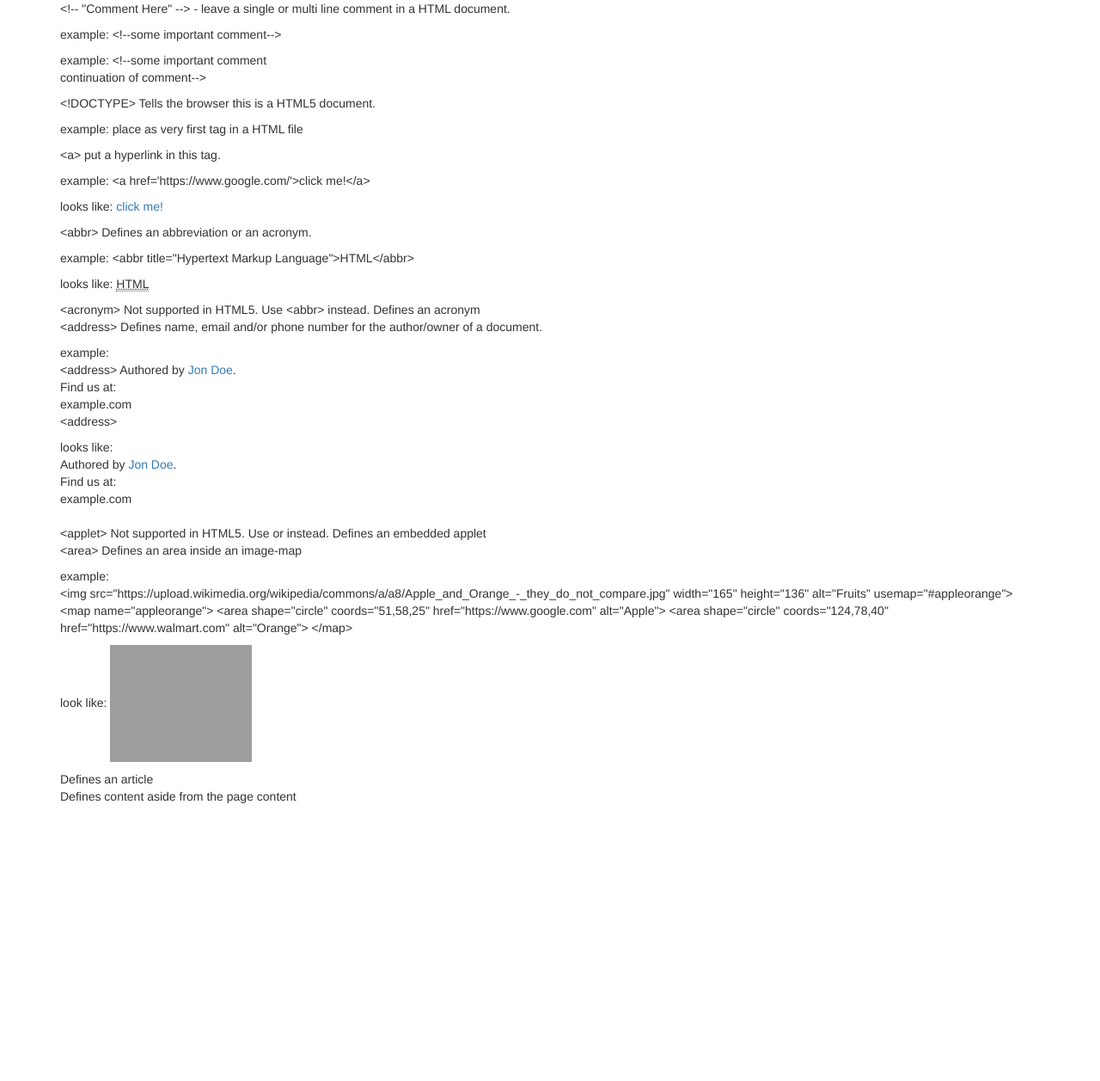
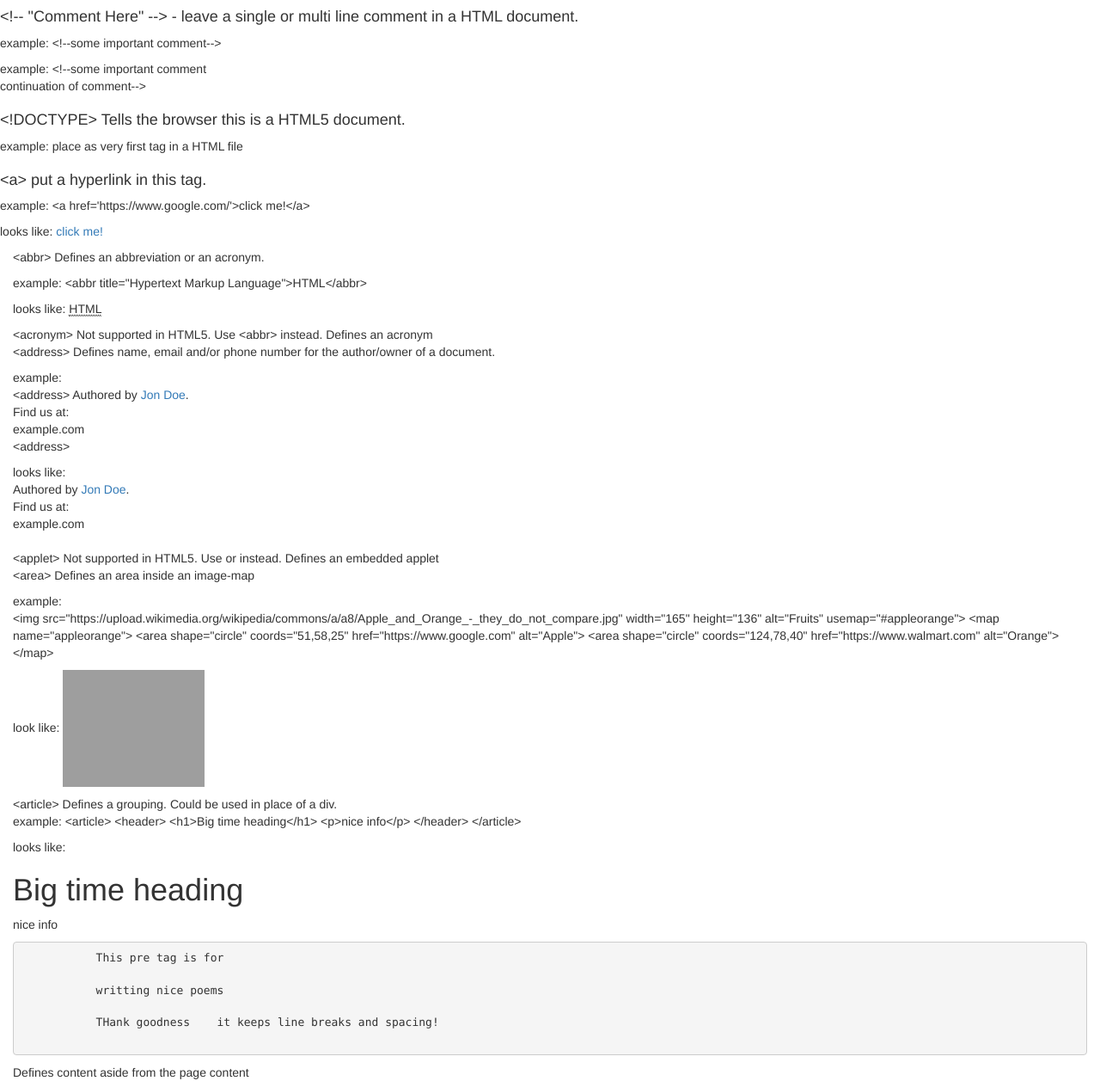
Before and after one commit to joshSummerhays/HTML-Tags-Galore, a plain HTML site: page index.html in a window 1280 px wide. Shown: the whole page at 86% size. Before the commit the page ends 936 px from the top, so only its background shows below. Drawn offline with nearby package versions, Linux system fonts and the light colour scheme; grey boxes are pictures that could not be loaded.

Commit message:
(feat) added pre tag

```diff
--- a/index.html
+++ b/index.html
@@ -7,21 +7,21 @@
     <!-- Latest compiled and minified CSS -->
     <link rel="stylesheet" href="https://maxcdn.bootstrapcdn.com/bootstrap/3.3.6/css/bootstrap.min.css" integrity="sha384-1q8mTJOASx8j1Au+a5WDVnPi2lkFfwwEAa8hDDdjZlpLegxhjVME1fgjWPGmkzs7" crossorigin="anonymous">
   </head>
-  <body class='container'>
-    <div>
-      <div>
-        <p>&lt!-- "Comment Here" --&gt - leave a single or multi line comment in a HTML document.</p>
+  <body>
+    <div class="container-fluid">
+      <div class="row">
+        <p class="h4">&lt!-- "Comment Here" --&gt - leave a single or multi line comment in a HTML document.</p>
         <p>example: &lt!--some important comment--&gt</p>
         <p>example: &lt!--some important comment<br>continuation of comment--&gt</p>
       </div>
 
-      <div>
-        <p>&lt!DOCTYPE&gt  Tells the browser this is a HTML5 document.<p>
+      <div class="row">
+        <p class="h4">&lt!DOCTYPE&gt  Tells the browser this is a HTML5 document.<p>
         <p>example: place as very first tag in a HTML file</p>
       </div>
 
-      <div>
-        <p>&lta&gt put a hyperlink in this tag.<p>
+      <div class="row">
+        <p class="h4">&lta&gt put a hyperlink in this tag.<p>
         <p>example: &lta href='https://www.google.com/'&gtclick me!&lt/a&gt</p>
         <p>looks like: <a href='https://www.google.com/'>click me!</a></p>
       </div>
@@ -78,8 +78,33 @@
           </map>
         </p>
       </div>
+      <div>
+        &ltarticle&gt Defines a grouping. Could be used in place of a div.
+        <p>example:
+          &ltarticle&gt
+            &ltheader&gt
+              &lth1>Big time heading&lt/h1&gt
+              &ltp&gtnice info&lt/p&gt
+            &lt/header&gt
+          &lt/article&gt
+        </p>
+        <p>looks like:
+          <article>
+            <header>
+              <h1>Big time heading</h1>
+              <p>nice info</p>
+            </header>
+          </article>
+        </p>
+      </div>
+        <pre>
+           This pre tag is for
 
-        <article>   Defines an article
+           writting nice poems
+
+           THank goodness    it keeps line breaks and spacing!
+        </pre>
+
         <aside> Defines content aside from the page content
         <audio> Defines sound content
         <b> Defines bold text
@@ -202,5 +227,6 @@
 
     </div>
 
+
   </body>
 <html>
```
